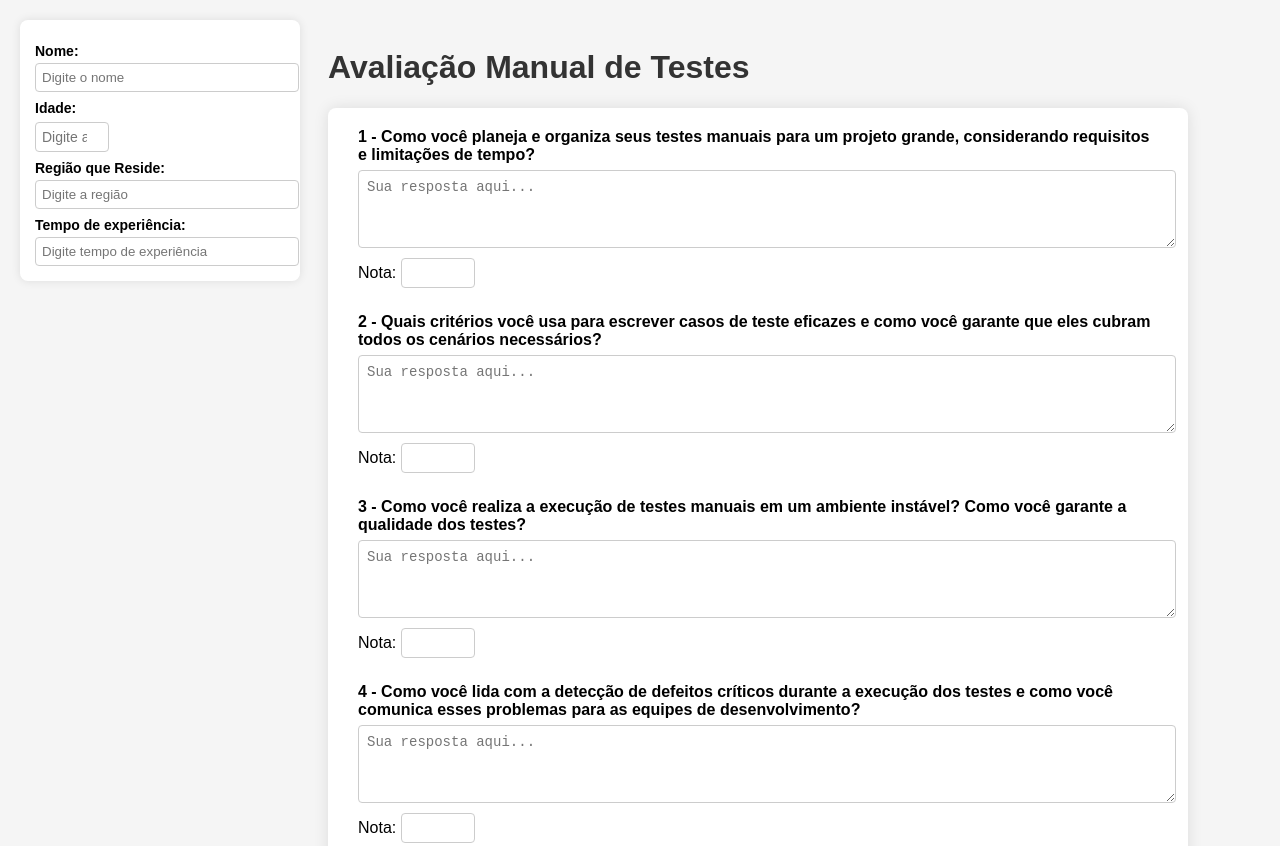
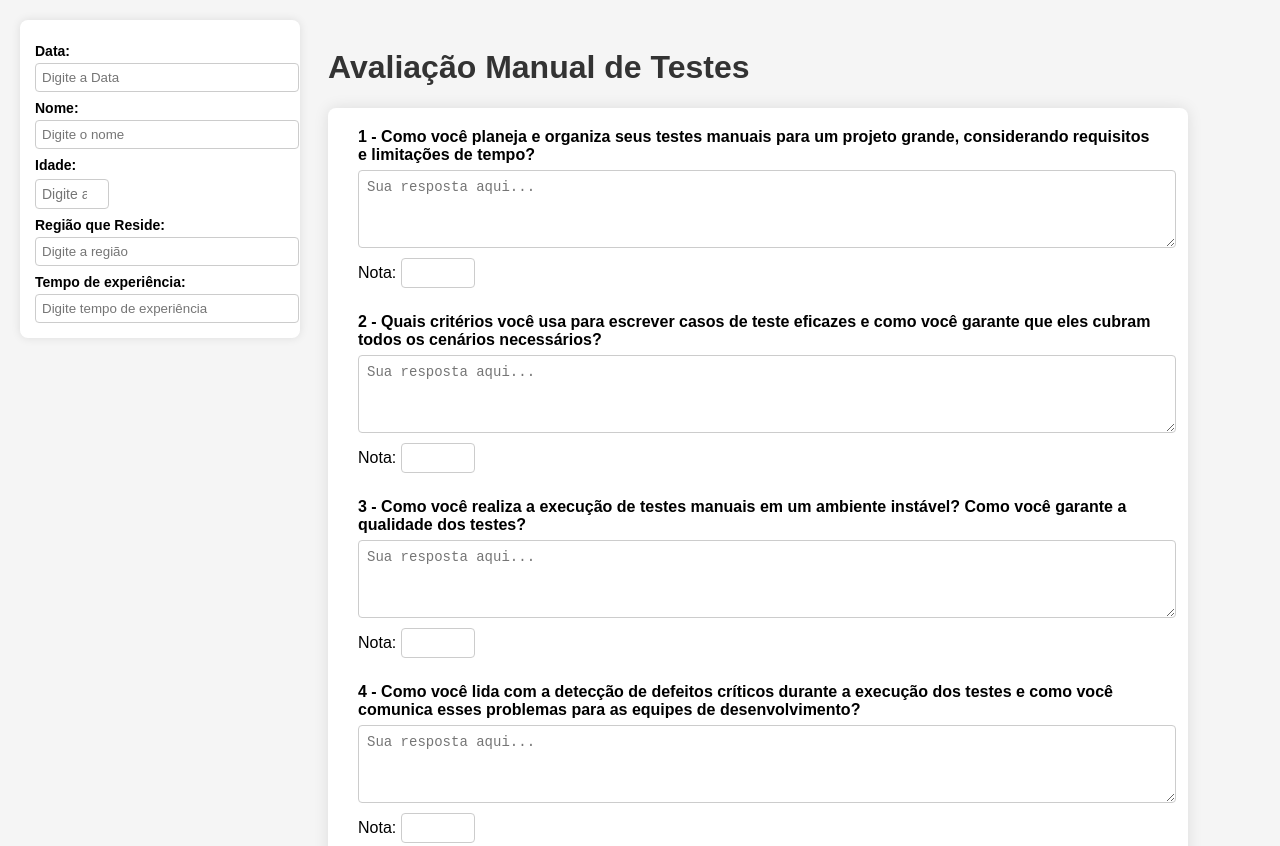
Before and after one commit to MichelSaoPaulo/entrevista, a plain HTML site: page index.html in a window 1280 px wide. Shown: the top 846 px of the page. Drawn offline with nearby package versions, Linux system fonts and the light colour scheme.

Commit message:
Update index.html

```diff
--- a/index.html
+++ b/index.html
@@ -100,6 +100,8 @@
 <body>
 
   <div class="cabecalho">
+    <label for="data">Data:</label>
+    <input type="text" id="data" placeholder="Digite a Data" />
     <label for="nome">Nome:</label>
     <input type="text" id="nome" placeholder="Digite o nome" />
     <label for="idade">Idade:</label>
```
